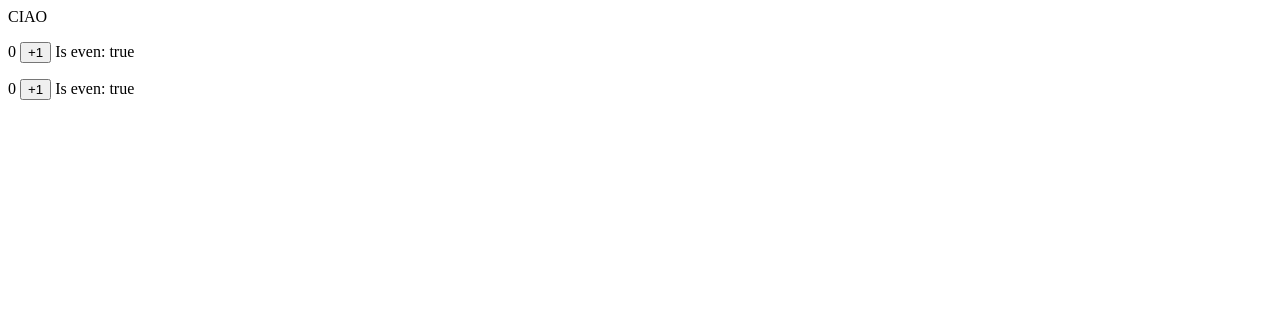
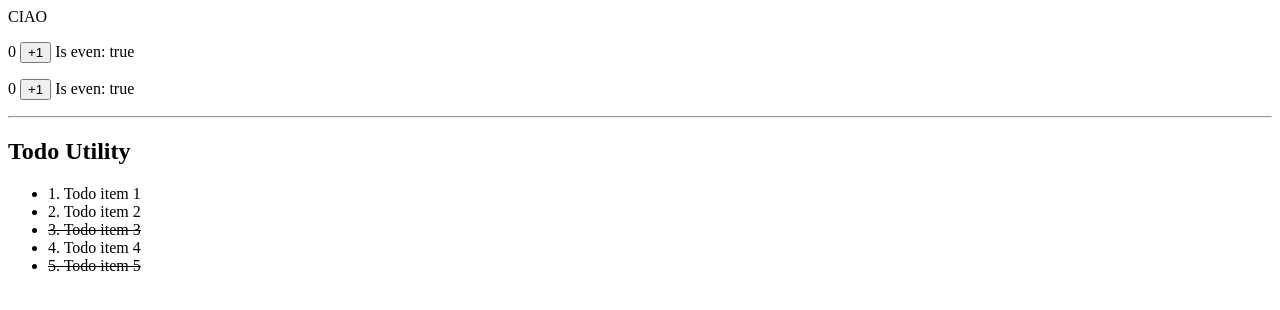
Before and after one commit to dennybiasiolli/vue-tutorial-project, a Vue app: page / in a window 1280 px wide. Shown: the top 310 px of the page. Built offline with nearby package versions, Linux system fonts and the light colour scheme.

Commit message:
day 2: final test page 1

```diff
--- a/src/App.vue
+++ b/src/App.vue
@@ -1,6 +1,7 @@
 <script setup>
 import OptionsAPI from './components/OptionsAPI.vue'
 import CompositionAPI from './components/CompositionAPI.vue'
+import TodoUtility from './components/TodoUtility.vue'
 </script>
 
 <template>
@@ -11,4 +12,8 @@ import CompositionAPI from './components/CompositionAPI.vue'
   <p>
     <CompositionAPI />
   </p>
+  <hr />
+  <p>
+    <TodoUtility />
+  </p>
 </template>
--- /dev/null
+++ b/src/components/TodoUtility.vue
@@ -0,0 +1,34 @@
+<script setup>
+import { ref, onMounted } from 'vue'
+
+const items = ref([])
+
+onMounted(() => {
+  items.value = [
+    { id: 1, text: 'Todo item 1', completed: false },
+    { id: 2, text: 'Todo item 2', completed: false },
+    { id: 3, text: 'Todo item 3', completed: true },
+    { id: 4, text: 'Todo item 4', completed: false },
+    { id: 5, text: 'Todo item 5', completed: true },
+  ];
+})
+</script>
+
+<template>
+  <h2>Todo Utility</h2>
+  <ul>
+    <li
+      v-for="(item, index) in items"
+      :key="item.id"
+      :class="{ 'item-completed': item.completed }"
+    >
+      {{ index + 1 }}. {{ item.text }}
+    </li>
+  </ul>
+</template>
+
+<style>
+.item-completed {
+  text-decoration: line-through;
+}
+</style>
```
